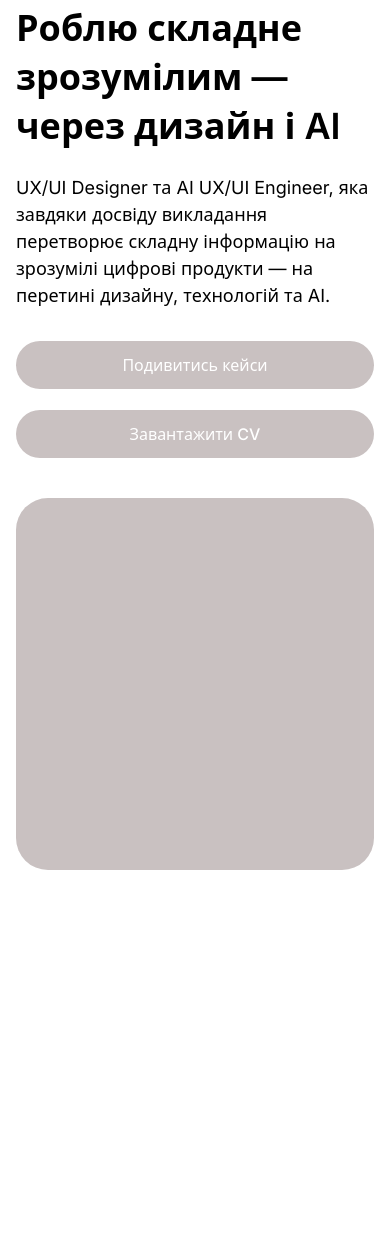
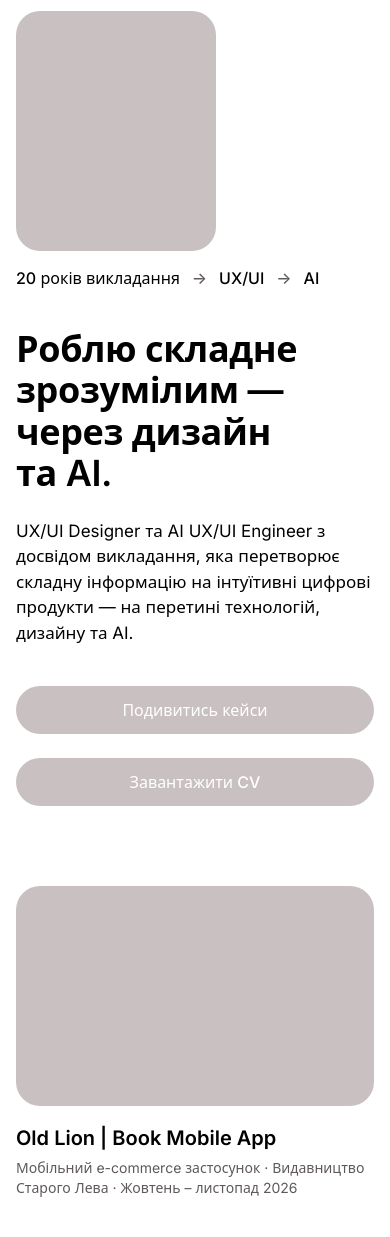
Before and after one commit to lyudmilaet-sys/portfolio, a website built with Vite: page index.html in a window 390 px wide. Shown: the part 143-1380 px from the top of the page. Before the commit the page ends 1109 px from the top, so only its background shows below. Built offline with nearby package versions, Linux system fonts and the light colour scheme; files whose address does not match are found by name.

Commit message:
Redesign hero: case cards on first screen, photo with path caption, more spacing
- New headline and lead text
- Variant B layout: three case cards (Old Lion featured) under the intro
- Wider photo with "20 років викладання → UX/UI → AI" caption below it
- Header moved up, larger spacing throughout; case titles fit a 900px-tall screen
- Responsive rules for tablet and phone

Co-Authored-By: Claude Opus 5.5 <noreply@anthropic.com>

```diff
--- a/index.html
+++ b/index.html
@@ -6,7 +6,7 @@
     <title>Liudmyla Khlystun — UX/UI Designer</title>
     <meta
       name="description"
-      content="UX/UI Designer та AI UX/UI Engineer: перетворюю складну інформацію на зрозумілі цифрові продукти."
+      content="UX/UI Designer та AI UX/UI Engineer з досвідом викладання: перетворюю складну інформацію на інтуїтивні цифрові продукти."
     />
     <script type="module" src="/src/main.js"></script>
   </head>
@@ -28,21 +28,70 @@
     </header>
 
     <main>
+      <!-- Перший екран, варіант B: акцент на кейсах + фото + шлях «викладання → UX/UI → AI» -->
       <section class="hero container" aria-labelledby="hero-title">
+        <div class="hero__intro">
           <div class="hero__text">
-          <h1 id="hero-title" class="hero__title">Роблю складне зрозумілим — через дизайн і AI</h1>
+            <h1 id="hero-title" class="hero__title">
+              Роблю складне зрозумілим&nbsp;— через дизайн та&nbsp;AI.
+            </h1>
+
             <p class="hero__lead">
-            UX/UI Designer та AI UX/UI Engineer, яка завдяки досвіду викладання перетворює складну
-            інформацію на зрозумілі цифрові продукти — на перетині дизайну, технологій та AI.
+              UX/UI Designer та AI UX/UI Engineer з досвідом викладання, яка перетворює складну
+              інформацію на інтуїтивні цифрові продукти — на перетині технологій, дизайну та AI.
             </p>
+
             <div class="hero__actions">
               <a class="button" href="#works">Подивитись кейси</a>
               <a class="button" href="/cv.pdf" download>Завантажити CV</a>
             </div>
           </div>
 
-        <!-- Місце для професійного фото: замінити на <img src="/photo.jpg" alt="..."> -->
+          <figure class="hero__figure">
+            <!-- Місце для професійного фото: замінити на <img class="hero__photo" src="/photo.jpg" alt="Liudmyla Khlystun"> -->
             <div class="hero__photo" role="img" aria-label="Фото Liudmyla Khlystun"></div>
+            <figcaption class="hero__path">
+              <span>20 років викладання</span>
+              <span class="hero__arrow" aria-hidden="true">→</span>
+              <span>UX/UI</span>
+              <span class="hero__arrow" aria-hidden="true">→</span>
+              <span>AI</span>
+            </figcaption>
+          </figure>
+        </div>
+
+        <!-- Кейси прямо на першому екрані. Сторінки кейсів ще не зроблені, тому посилання поки ведуть на #works -->
+        <ul class="hero__cases" id="works" aria-label="Вибрані роботи">
+          <li class="case-card case-card--featured">
+            <a class="case-card__link" href="#works">
+              <div class="case-card__image" aria-hidden="true"></div>
+              <div class="case-card__meta">
+                <h2 class="case-card__title">Old Lion | Book Mobile App</h2>
+                <p class="case-card__info">
+                  Мобільний e-commerce застосунок · Видавництво Старого Лева · Жовтень – листопад 2026
+                </p>
+              </div>
+            </a>
+          </li>
+          <li class="case-card">
+            <a class="case-card__link" href="#works">
+              <div class="case-card__image" aria-hidden="true"></div>
+              <div class="case-card__meta">
+                <h2 class="case-card__title">HealthMate</h2>
+                <p class="case-card__info">Веб-сервіс для здоров’я · Липень 2026</p>
+              </div>
+            </a>
+          </li>
+          <li class="case-card">
+            <a class="case-card__link" href="#works">
+              <div class="case-card__image" aria-hidden="true"></div>
+              <div class="case-card__meta">
+                <h2 class="case-card__title">Fluentia</h2>
+                <p class="case-card__info">Застосунок для вивчення мов · Серпень 2026</p>
+              </div>
+            </a>
+          </li>
+        </ul>
       </section>
     </main>
   </body>
--- a/src/style.css
+++ b/src/style.css
@@ -2,6 +2,7 @@
 :root {
   --color-bg: #ffffff;
   --color-text: #000000;
+  --color-muted: #5f5959; /* другорядний текст, контраст 7:1 на білому */
   --color-placeholder: #c9c1c1;
   --color-on-placeholder: #ffffff;
 
@@ -41,7 +42,7 @@ a {
   display: flex;
   align-items: center;
   gap: 24px;
-  padding-top: 118px;
+  padding-top: 40px;
   font-weight: 500;
 }
 
@@ -84,35 +85,61 @@ a {
   text-underline-offset: 4px;
 }
 
-/* ---------- Перший екран ---------- */
+/* ---------- Перший екран (варіант B: кейси одразу видно) ---------- */
 .hero {
+  padding-top: 104px; /* відступ від хедера */
+  padding-bottom: 120px;
+}
+
+.hero__intro {
   display: grid;
-  grid-template-columns: 413px 522px;
-  justify-content: space-between;
-  align-items: start;
-  padding-top: 117px;
-  padding-bottom: 96px;
+  grid-template-columns: minmax(0, 1fr) 360px;
+  gap: 96px;
+  align-items: stretch;
+}
+
+/* Колонка тексту тягнеться на висоту фото, кнопки — внизу, на одній лінії з фото */
+.hero__text {
+  display: flex;
+  flex-direction: column;
 }
 
 .hero__title {
   margin: 0;
-  font-size: 48px;
+  font-size: 56px;
   font-weight: 600;
-  line-height: normal;
+  line-height: 1.15;
+  letter-spacing: -0.01em;
+}
+
+/* Шлях «20 років викладання → UX/UI → AI» — підпис під фото */
+.hero__path {
+  display: flex;
+  flex-wrap: wrap;
+  align-items: center;
+  gap: 8px 12px;
+  margin: 24px 0 0;
+  font-size: 18px;
+  font-weight: 500;
+}
+
+.hero__arrow {
+  color: var(--color-muted);
 }
 
 .hero__lead {
-  margin: 52px 0 0;
-  max-width: 408px;
-  font-size: 24px;
+  margin: 32px 0 0;
+  max-width: 640px;
+  font-size: 20px;
   line-height: 1.5;
 }
 
 .hero__actions {
   display: flex;
   flex-wrap: wrap;
-  gap: 21px;
-  margin-top: 51px;
+  gap: 24px;
+  margin-top: auto;
+  padding-top: 48px; /* мінімальний відступ від тексту */
 }
 
 .button {
@@ -140,11 +167,66 @@ a {
   outline-offset: 3px;
 }
 
+/* Фото + підпис тягнуться на висоту текстової колонки:
+   верх фото — по заголовку, низ підпису — по кнопках */
+.hero__figure {
+  display: flex;
+  flex-direction: column;
+  margin: 0;
+}
+
 .hero__photo {
-  width: 522px;
-  height: 543px;
+  flex: 1;
+  width: 100%;
+  min-height: 360px;
+  object-fit: cover;
   border-radius: var(--radius-lg);
   background: var(--color-placeholder);
+}
+
+/* ---------- Картки кейсів ---------- */
+.hero__cases {
+  display: grid;
+  grid-template-columns: 2fr 1fr 1fr; /* Old Lion — найбільша, перша */
+  gap: 32px;
+  margin: 72px 0 0; /* відступ від першого блоку до кейсів; назви кейсів видно на екрані 900 px */
+  padding: 0;
+  list-style: none;
+  scroll-margin-top: 40px;
+}
+
+.case-card__link {
+  display: flex;
+  flex-direction: column;
+  height: 100%;
+}
+
+.case-card__image {
+  height: 160px;
+  border-radius: 24px;
+  background: var(--color-placeholder);
+  transition: transform 0.2s ease;
+}
+
+.case-card__link:hover .case-card__image {
+  transform: translateY(-4px);
+}
+
+.case-card__meta {
+  padding-top: 20px;
+}
+
+.case-card__title {
+  margin: 0;
+  font-size: 20px;
+  font-weight: 600;
+}
+
+.case-card__info {
+  margin: 8px 0 0;
+  font-size: 14px;
+  line-height: 1.4;
+  color: var(--color-muted);
 }
 
 /* ---------- Адаптив ---------- */
@@ -153,22 +235,33 @@ a {
     margin-left: 24px;
   }
 
-  .hero {
-    grid-template-columns: 1fr 1fr;
-    gap: 48px;
+  .hero__intro {
+    grid-template-columns: minmax(0, 1fr) 280px;
+    gap: 56px;
   }
 
-  .hero__photo {
-    width: 100%;
-    height: auto;
-    aspect-ratio: 522 / 543;
+  .hero__title {
+    font-size: 44px;
+  }
+
+  /* Old Lion на всю ширину, два інші кейси — під ним */
+  .hero__cases {
+    grid-template-columns: 1fr 1fr;
+  }
+
+  .case-card--featured {
+    grid-column: 1 / -1;
+  }
+
+  .case-card--featured .case-card__image {
+    height: 260px;
   }
 }
 
 @media (max-width: 760px) {
   .site-header {
     flex-wrap: wrap;
-    padding-top: 32px;
+    padding-top: 24px;
     row-gap: 16px;
   }
 
@@ -186,26 +279,61 @@ a {
   }
 
   .hero {
+    padding-top: 64px;
+    padding-bottom: 80px;
+  }
+
+  /* На телефоні фото — над текстом, невелике */
+  .hero__intro {
     grid-template-columns: 1fr;
-    padding-top: 48px;
     gap: 40px;
+  }
+
+  /* На телефоні фото з підписом — над заголовком */
+  .hero__figure {
+    order: -1;
+  }
+
+  .hero__photo {
+    flex: none;
+    align-self: start;
+    width: 200px;
+    min-height: 0;
+    aspect-ratio: 300 / 360;
+    border-radius: 24px;
   }
 
   .hero__title {
     font-size: 36px;
   }
 
+  .hero__path {
+    font-size: 16px;
+    margin-top: 16px;
+  }
+
   .hero__lead {
     margin-top: 24px;
-    font-size: 18px;
+    font-size: 17px;
   }
 
   .hero__actions {
-    margin-top: 32px;
+    padding-top: 40px;
   }
 
   .button {
     flex: 1 1 180px;
     min-width: 0;
   }
+
+  .hero__cases {
+    grid-template-columns: 1fr;
+    margin-top: 80px;
+    gap: 48px;
+  }
+
+  .case-card__image,
+  .case-card--featured .case-card__image {
+    height: 220px;
+  }
 }
```
Lines whose indentation alone changed are shown as unchanged.
